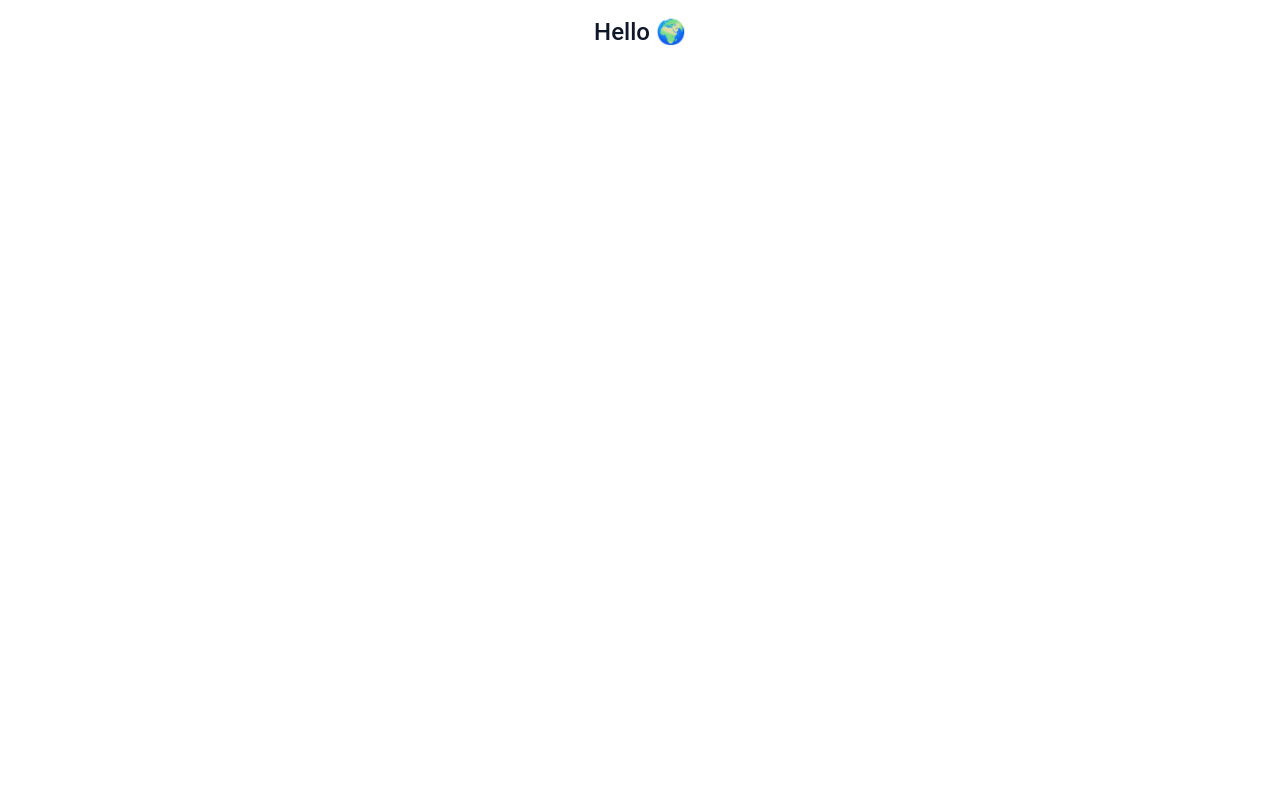
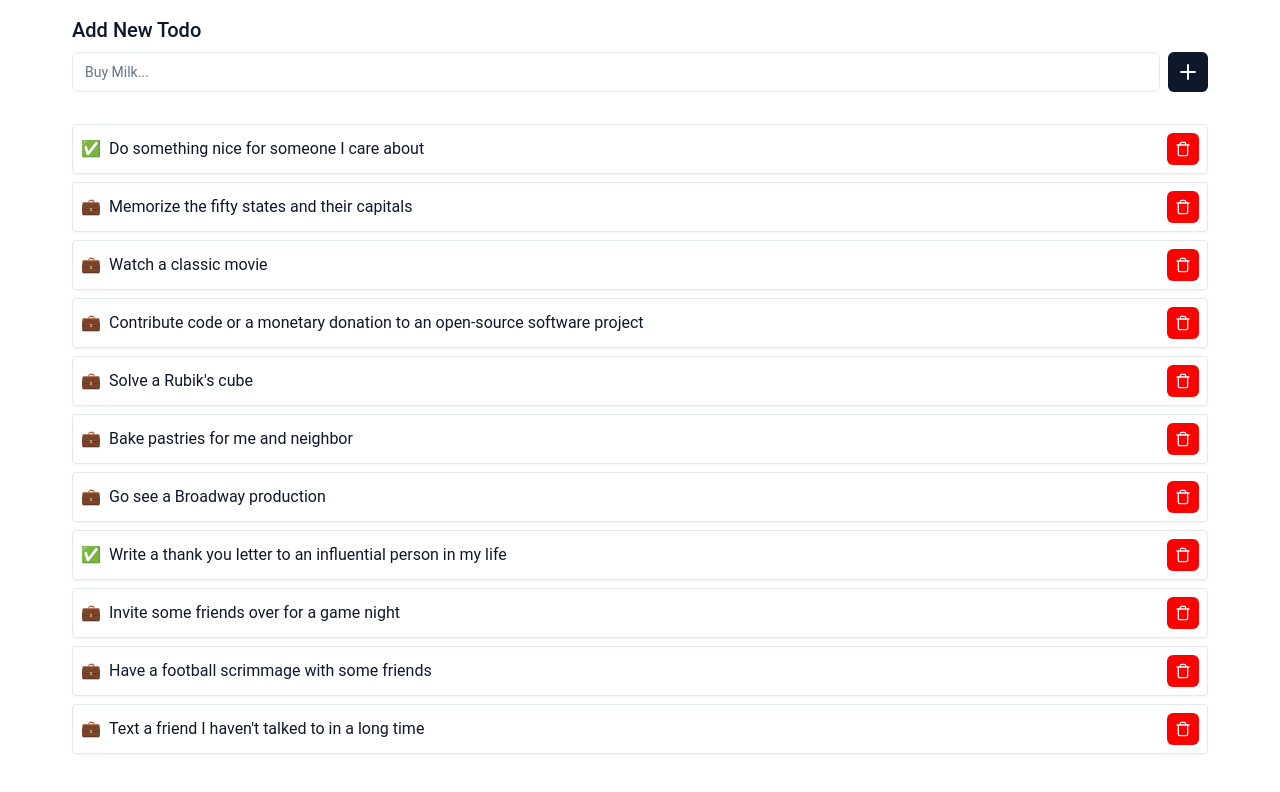
Before and after one commit to SuhelMakkad/react-graphql-turso-todo, a React (Vite) app: page / in a window 1280 px wide. Shown: the top 792 px of the page. Built offline with nearby package versions, Linux system fonts and the light colour scheme.

Commit message:
added todo list and input compoent

```diff
--- a/src/App.tsx
+++ b/src/App.tsx
@@ -1,9 +1,83 @@
+import TodoInput from "@/components/todo-input";
+import TodoList from "@/components/todo-list";
+
+const todos = [
+  {
+    id: 1,
+    todo: "Do something nice for someone I care about",
+    completed: true,
+    userId: 26,
+  },
+  {
+    id: 2,
+    todo: "Memorize the fifty states and their capitals",
+    completed: false,
+    userId: 48,
+  },
+  {
+    id: 3,
+    todo: "Watch a classic movie",
+    completed: false,
+    userId: 4,
+  },
+  {
+    id: 4,
+    todo: "Contribute code or a monetary donation to an open-source software project",
+    completed: false,
+    userId: 48,
+  },
+  {
+    id: 5,
+    todo: "Solve a Rubik's cube",
+    completed: false,
+    userId: 31,
+  },
+  {
+    id: 6,
+    todo: "Bake pastries for me and neighbor",
+    completed: false,
+    userId: 39,
+  },
+  {
+    id: 7,
+    todo: "Go see a Broadway production",
+    completed: false,
+    userId: 32,
+  },
+  {
+    id: 8,
+    todo: "Write a thank you letter to an influential person in my life",
+    completed: true,
+    userId: 13,
+  },
+  {
+    id: 9,
+    todo: "Invite some friends over for a game night",
+    completed: false,
+    userId: 47,
+  },
+  {
+    id: 10,
+    todo: "Have a football scrimmage with some friends",
+    completed: false,
+    userId: 19,
+  },
+  {
+    id: 11,
+    todo: "Text a friend I haven't talked to in a long time",
+    completed: false,
+    userId: 39,
+  },
+];
+
 const App = () => {
   return (
-    <main>
-      <h1 className='text-2xl font-medium p-4 text-center'>Hello 🌍</h1>
+    <main className="container space-y-8 my-4">
+      <TodoInput />
+
+      <TodoList todos={todos} />
     </main>
-  )
-}
+  );
+};
 
-export default App
+export default App;
--- /dev/null
+++ b/src/common/components/todo-input.tsx
@@ -0,0 +1,30 @@
+import { Input } from "@/components/ui/input";
+import { Button } from "./ui/button";
+import { Plus } from "lucide-react";
+import { FormEvent } from "react";
+
+const TodoInput = () => {
+  const handleSubmit = (e: FormEvent) => {
+    e.preventDefault();
+    const form = e.target as HTMLFormElement;
+    const formData = new FormData(form);
+    const todo = formData.get("todo");
+
+    console.log({ todo });
+
+    form.reset();
+  };
+  return (
+    <section className="space-y-2">
+      <h1 className="md:text-xl font-medium">Add New Todo</h1>
+      <form onSubmit={handleSubmit} className="flex gap-2 items-center">
+        <Input name="todo" placeholder="Buy Milk..." className="grow" />
+        <Button size={"icon"} title="add todo" className="shrink-0">
+          <Plus />
+        </Button>
+      </form>
+    </section>
+  );
+};
+
+export default TodoInput;
--- /dev/null
+++ b/src/common/components/todo-list.tsx
@@ -0,0 +1,45 @@
+import { Trash } from "lucide-react";
+import { Button } from "./ui/button";
+
+export type Todo = {
+  id: number;
+  todo: string;
+  completed: boolean;
+};
+
+export type TodoListProps = {
+  todos: Todo[];
+};
+
+const TodoList = ({ todos }: TodoListProps) => {
+  return (
+    <div className="flex flex-col gap-2">
+      {todos.map((todo) => (
+        <TodoCard key={todo.id} todo={todo} />
+      ))}
+    </div>
+  );
+};
+
+export default TodoList;
+
+type TodoCardPops = {
+  todo: Todo;
+};
+
+const TodoCard = ({ todo }: TodoCardPops) => {
+  return (
+    <div className="border shadow-sm p-2 rounded flex gap-2 items-center">
+      <span>{todo.completed ? "✅" : "💼"}</span>
+      <span className="text-sm md:text-base">{todo.todo}</span>
+      <Button
+        size={"icon"}
+        title="delete todo"
+        variant={"destructive"}
+        className="h-8 w-8 ml-auto"
+      >
+        <Trash className="w-4 h-4" />
+      </Button>
+    </div>
+  );
+};
--- /dev/null
+++ b/src/common/components/ui/input.tsx
@@ -0,0 +1,25 @@
+import * as React from "react";
+
+import { cn } from "@/utils/ui";
+
+export interface InputProps
+  extends React.InputHTMLAttributes<HTMLInputElement> {}
+
+const Input = React.forwardRef<HTMLInputElement, InputProps>(
+  ({ className, type, ...props }, ref) => {
+    return (
+      <input
+        type={type}
+        className={cn(
+          "flex h-10 w-full rounded-md border border-input bg-background px-3 py-2 text-sm ring-offset-background file:border-0 file:bg-transparent file:text-sm file:font-medium placeholder:text-muted-foreground focus-visible:outline-none focus-visible:ring-2 focus-visible:ring-ring focus-visible:ring-offset-2 disabled:cursor-not-allowed disabled:opacity-50",
+          className
+        )}
+        ref={ref}
+        {...props}
+      />
+    );
+  }
+);
+Input.displayName = "Input";
+
+export { Input };
--- /dev/null
+++ b/src/common/components/ui/textarea.tsx
@@ -0,0 +1,24 @@
+import * as React from "react";
+
+import { cn } from "@/utils/ui";
+
+export interface TextareaProps
+  extends React.TextareaHTMLAttributes<HTMLTextAreaElement> {}
+
+const Textarea = React.forwardRef<HTMLTextAreaElement, TextareaProps>(
+  ({ className, ...props }, ref) => {
+    return (
+      <textarea
+        className={cn(
+          "flex min-h-[80px] w-full rounded-md border border-input bg-background px-3 py-2 text-sm ring-offset-background placeholder:text-muted-foreground focus-visible:outline-none focus-visible:ring-2 focus-visible:ring-ring focus-visible:ring-offset-2 disabled:cursor-not-allowed disabled:opacity-50",
+          className
+        )}
+        ref={ref}
+        {...props}
+      />
+    );
+  }
+);
+Textarea.displayName = "Textarea";
+
+export { Textarea };
--- a/src/common/styles/global.css
+++ b/src/common/styles/global.css
@@ -72,12 +72,56 @@
   }
 }
 
+
 @layer base {
   * {
     @apply border-border;
   }
   body {
     @apply bg-background text-foreground;
-    font-feature-settings: "rlig" 1, "calt" 1;
+  }
+
+  .container {
+    @apply px-3 md:px-5 lg:px-8;
+  }
+
+  .container .container-full {
+    @apply -mx-3 overflow-hidden px-3 md:-mx-5 md:px-5 lg:-mx-8 lg:px-8;
+  }
+
+  .scroll-thin {
+    scrollbar-width: thin;
+  }
+
+  .scroll-thin::-webkit-scrollbar {
+    --scroll-size: 0.5rem;
+    -webkit-appearance: none;
+    width: var(--scroll-size);
+    height: var(--scroll-size);
+  }
+
+  .scroll-thin::-webkit-scrollbar-track {
+    --scroll-bg-color: #f6f6f6;
+    background-color: var(--scroll-bg-color);
+    border-radius: 5px;
+  }
+
+  .scroll-thin::-webkit-scrollbar-thumb {
+    --scroll-thumb-color: #c3c3c3;
+    background-color: var(--scroll-thumb-color);
+    border-radius: 5px;
+  }
+
+  .hide-scroll {
+    overflow-y: scroll;
+    scrollbar-width: none; /* Firefox */
+    -ms-overflow-style: none; /* Internet Explorer 10+ */
+  }
+
+  .hide-scroll::-webkit-scrollbar {
+    /* WebKit */
+    width: 0;
+    height: 0;
+    display: none;
   }
 }
--- a/tailwind.config.js
+++ b/tailwind.config.js
@@ -11,9 +11,8 @@ module.exports = {
   theme: {
     container: {
       center: true,
-      padding: "2rem",
       screens: {
-        "2xl": "1400px",
+        "2xl": "1200px",
       },
     },
     extend: {
--- a/vite.config.ts
+++ b/vite.config.ts
@@ -5,7 +5,6 @@ import { defineConfig } from "vite"
 const getPath = (route: string) => path.resolve(__dirname, route);
 
 export default defineConfig({
-  base: "/react-graphql-turso-todo/",
   resolve: {
     alias: {
       "@/layouts": getPath("./src/layouts"),
```
